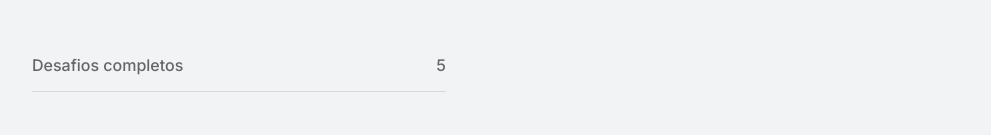
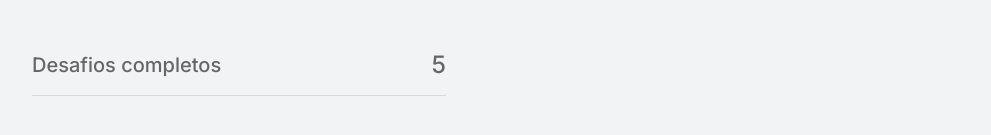
Before and after one commit to kelvisdev/nlw4-trilha-reactjs-nextjs-moveitapp, a Next.js app: page / in a window 1280 px wide. Shown: the part 381-516 px from the top of the page, without its empty margins (144-1135 px from the left). Built offline with nearby package versions, Linux system fonts and the light colour scheme.

Commit message:
Ajuste estilização componente CompletedChallenges

```diff
--- a/src/styles/components/CompletedChallenges.module.css
+++ b/src/styles/components/CompletedChallenges.module.css
@@ -9,3 +9,11 @@
 
   font-weight: 500;
 }
+
+.completedChallengesContainer span:first-child {
+  font-size: 1.25rem;
+}
+
+.completedChallengesContainer span:last-child {
+  font-size: 1.5rem;
+}
```
